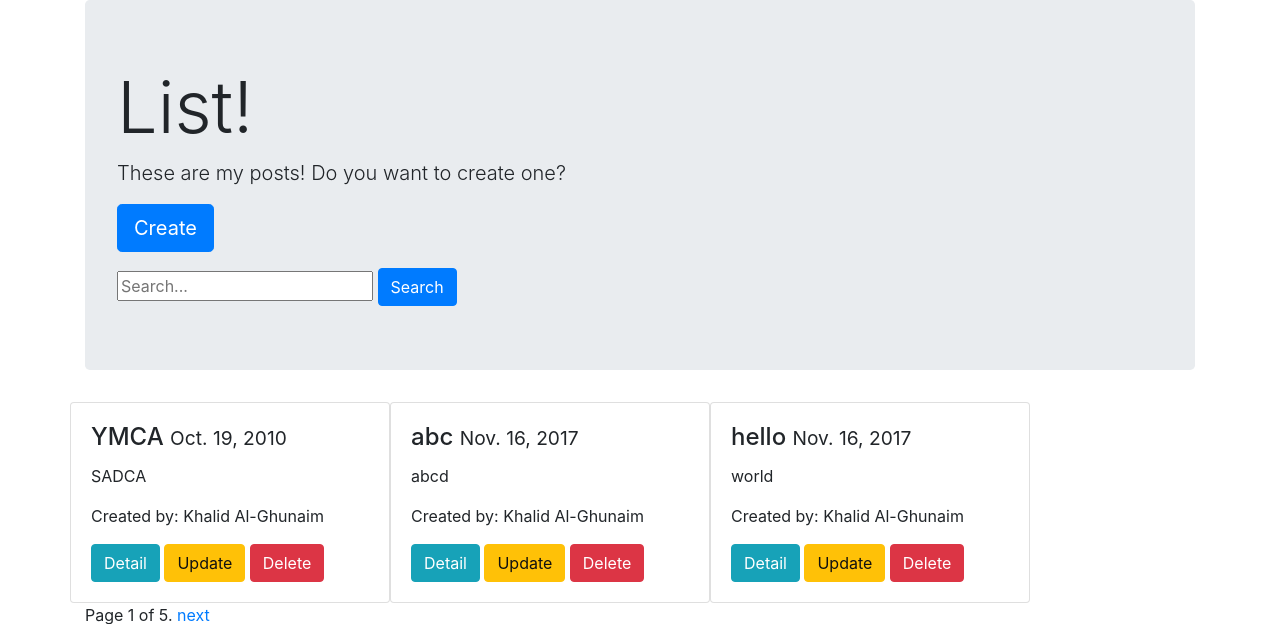
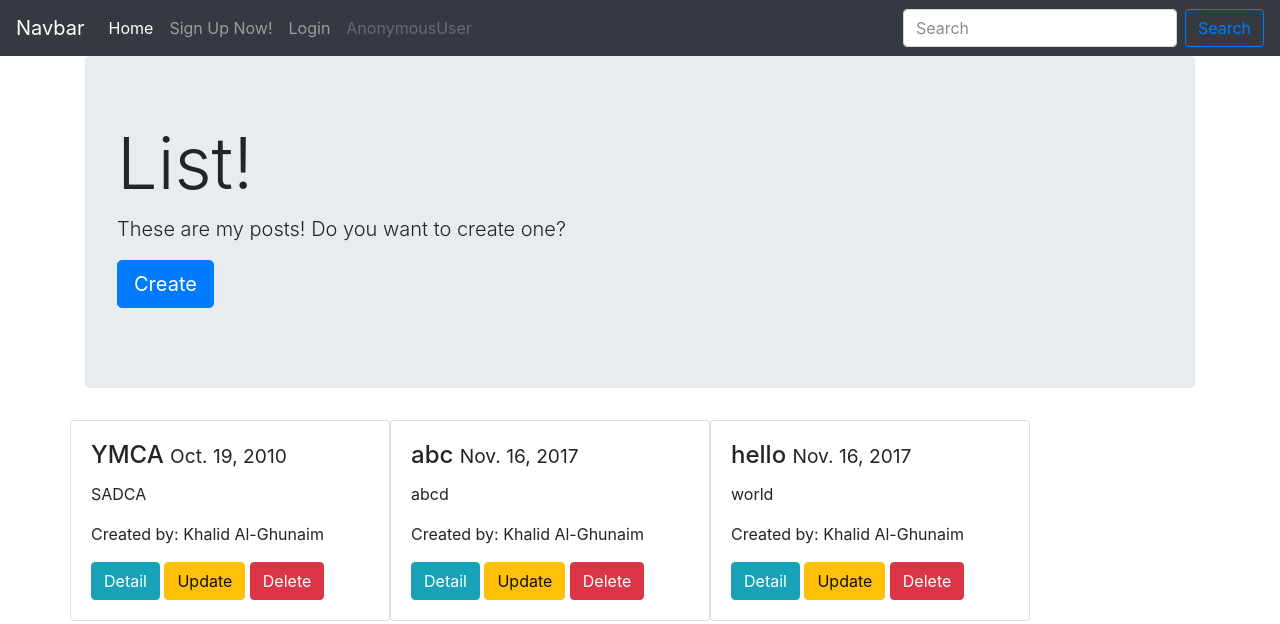
Before and after one commit to kfg2000/blog, a Django app: page /posts/list/ in a window 1280 px wide. Shown: the top 624 px of the page. Run offline with Django 3.2, Linux system fonts and the light colour scheme; data comes from the database, SQL or seed files in the repository; both versions use the stored data as it was after the commit; some libraries are stand-ins or nearby versions.

Commit message:
navbar stuff

```diff
--- a/posts/templates/base.html
+++ b/posts/templates/base.html
@@ -1,5 +1,6 @@
 <!DOCTYPE html>
 {% load static %}
+{% load crispy_forms_tags %}
 <html lang="en">
 <head>
 	<meta charset="UTF-8">
@@ -9,6 +10,7 @@
 </head>
 <body>
 
+{% include "navbar.html" %}
 {% include "messages.html" %}
 
 <div class="container">
--- a/posts/templates/detail.html
+++ b/posts/templates/detail.html
@@ -2,7 +2,6 @@
 
 {% load share %}
 
-{% load  %}
 
 {% block heading %}
 Detail
@@ -56,4 +55,6 @@ Detail
 	}
 	</script>
 
+
+
 {% endblock content %}
--- a/posts/templates/list.html
+++ b/posts/templates/list.html
@@ -11,10 +11,6 @@ List
   <p class="lead">
     <a class="btn btn-primary btn-lg" href="{% url 'posts:create' %}" role="button">Create</a>
   </p>
-  <form action="" method="GET">
-    <input type="text" name='q' placeholder="Search..." value="{{request.GET.q}}">
-    <input class="btn btn-primary" type="submit" value="Search">
-</form>
 </div>
 
 
--- /dev/null
+++ b/posts/templates/navbar.html
@@ -0,0 +1,42 @@
+<nav class="navbar navbar-expand-lg navbar-dark bg-dark">
+  <a class="navbar-brand" href="#">Navbar</a>
+  <button class="navbar-toggler" type="button" data-toggle="collapse" data-target="#navbarSupportedContent" aria-controls="navbarSupportedContent" aria-expanded="false" aria-label="Toggle navigation">
+    <span class="navbar-toggler-icon"></span>
+  </button>
+
+  <div class="collapse navbar-collapse" id="navbarSupportedContent">
+    <ul class="navbar-nav mr-auto">
+      <li class="nav-item active">
+        <a class="nav-link" href="{% url 'posts:list' %}">Home <span class="sr-only">(current)</span></a>
+      </li>
+
+      {% if request.user.is_authenticated %}
+
+      <li class="nav-item">
+        <a class="nav-link" href="{% url 'posts:create' %}">Create Post</a>
+      </li>
+      <li class="nav-item">
+        <a class="nav-link" href="{% url 'posts:logout' %}">Logout</a>
+      </li>
+
+      {% else %}
+
+      <li class="nav-item">
+        <a class="nav-link" href="{% url 'posts:signup' %}">Sign Up Now!</a>
+      </li>
+
+      <li class="nav-item">
+        <a class="nav-link" href="{% url 'posts:login' %}">Login</a>
+      </li>
+
+      {% endif %}
+      <li class="nav-item">
+        <a class="nav-link disabled">{{request.user}}</a>
+      </li>
+    </ul>
+    <form class="form-inline my-2 my-lg-0">
+      <input class="form-control mr-sm-2" type="search" placeholder="Search" aria-label="Search">
+      <button class="btn btn-outline-primary my-2 my-sm-0" type="submit">Search</button>
+    </form>
+  </div>
+</nav>
--- a/posts/templates/post_update.html
+++ b/posts/templates/post_update.html
@@ -1,13 +1,15 @@
 {% extends "base.html" %}
+{% load crispy_forms_tags %}
 
 {% block heading %}
 Update Stuff
 {% endblock heading %}
 
 {% block content %}
+
 	<form action="{% url 'posts:update' post_slug=item.slug %}" method="POST" enctype="multipart/form-data">
 		{%	csrf_token %}
-		{{form.as_p}}
+		{{form|crispy}}
 		<input type='submit' value='update'>
 	</form>
 {% endblock content %}
--- a/posts/urls.py
+++ b/posts/urls.py
@@ -11,4 +11,7 @@ urlpatterns = [
     url(r'^update/(?P<post_slug>[-\w]+)/$', views.post_update, name = 'update'),
     url(r'^delete/(?P<post_slug>[-\w]+)/$', views.post_delete, name = 'delete'),
     url(r'^like_button/(?P<post_id>[\d]+)/$', views.like_button, name = 'like_button'),
+    url(r'^signup/$', views.usersignup, name = 'signup'),
+    url(r'^login/$', views.userlogin, name = 'login'),
+    url(r'^logout/$', views.userlogout, name = 'logout'),
 ]
--- a/posts/views.py
+++ b/posts/views.py
@@ -1,12 +1,63 @@
 from django.shortcuts import render, get_object_or_404, redirect
 from .models import Post, Like
-from .forms import PostForm
+from .forms import PostForm, UserSignup, UserLogin
 from django.contrib import messages
 from django.core.paginator import Paginator, EmptyPage, PageNotAnInteger
 from urllib.parse import quote
 from django.http import Http404, JsonResponse
 from django.utils import timezone
 from django.db.models import Q
+from django.contrib.auth import authenticate, login, logout
+
+def usersignup(request):
+    context = {}
+    form = UserSignup()
+    context['form'] = form
+
+    if request.method == 'POST':
+        form = UserSignup(request.POST)
+        if form.is_valid():
+            user = form.save()
+            x = user.username
+            y = user.password
+
+            user.set_password(y)
+            user.save()
+
+            auth = authenticate(username=x,password=y)
+            login(request, auth)
+
+            return redirect("posts:list")
+
+        messages.warning(request, form.errors)
+        return redirect("posts:signup")
+    return render(request, 'signup.html', context)
+
+def userlogin(request):
+    context = {}
+    form = UserLogin()
+    context['form'] = form
+
+    if request.method == 'POST':
+        form = UserLogin(request.POST)
+        if form.is_valid():
+            user_user = form.cleaned_data['username']
+            user_pass = form.cleaned_data['password']
+
+            auth = authenticate(username=user_user, password=user_pass)
+            if auth is not None:
+                login(request, auth)
+                return redirect("posts:list")
+            messages.warning(request, 'Incorrect user/pass...')
+            redirect("posts:login")
+        messages.warning(request, form.errors)
+        return redirect("posts:login")
+    return render(request, 'login.html', context)
+
+def userlogout(request):
+    logout(request)
+    return redirect("posts:list")
+
 
 def post_home(request):
     context = {
@@ -67,6 +118,7 @@ def post_detail(request, post_slug):
     if not request.user.is_staff and (item.draft or item.publish_date > timezone.now().date()):
         raise Http404
 
+    liked = False
     if request.user.is_authenticated():
         if Like.objects.filter(post=item, user=request.user).exists():
             liked = True
```
Also changed, not shown: posts/forms.py (+21 -6 lines), posts/templates/login.html (added, +15 -0 lines), posts/templates/signup.html (added, +15 -0 lines), db.sqlite3.
